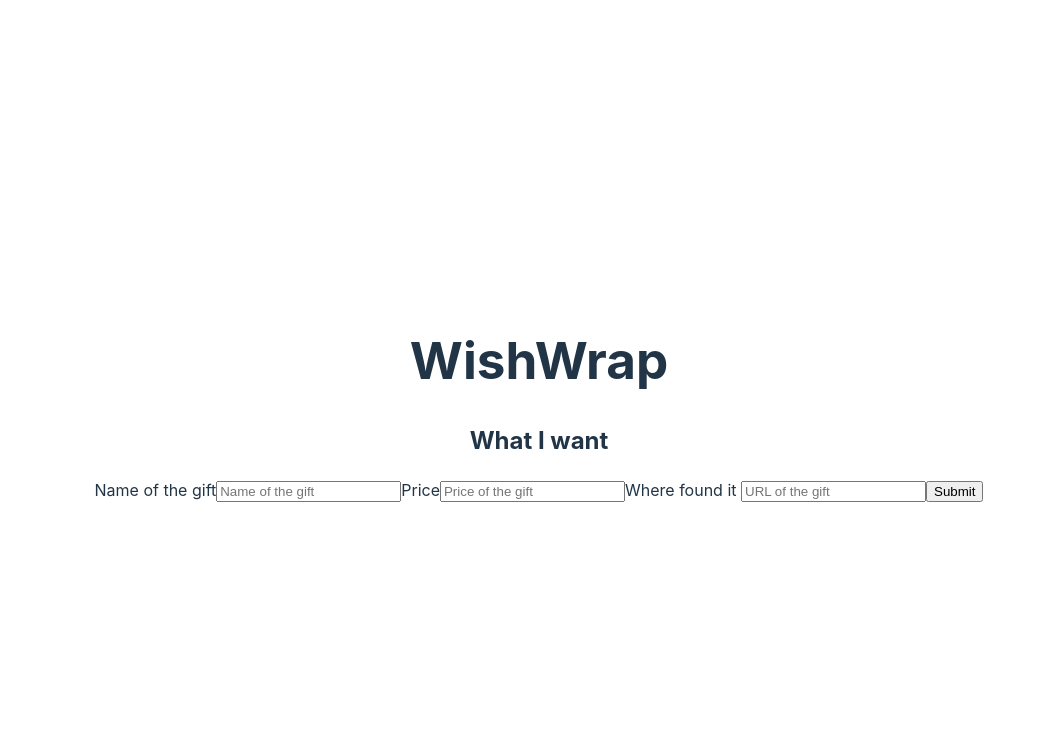
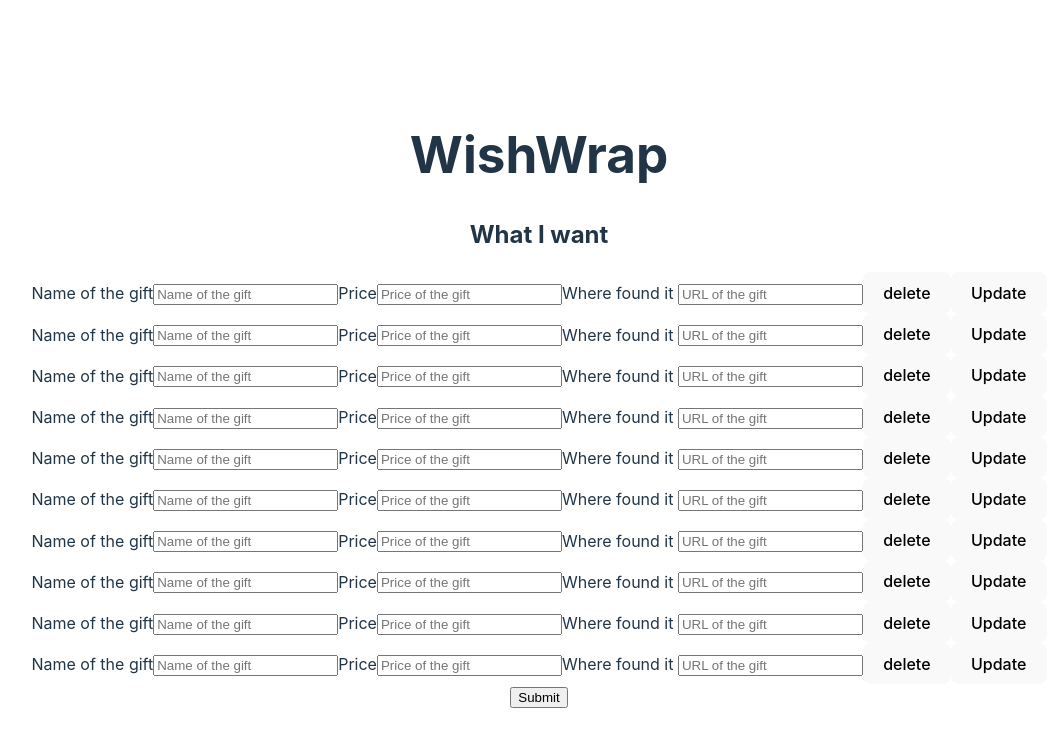
Before and after one commit to WishWrap/project2mod2, a React (Vite) app: page /whatIWant in a window 1280 px wide. Shown: the top 746 px of the page, without its empty margins (101-1158 px from the left). Built offline with nearby package versions, Linux system fonts and the light colour scheme; no server answers.

Commit message:
fix bug and add button

```diff
--- a/src/App.jsx
+++ b/src/App.jsx
@@ -3,6 +3,7 @@ import "./App.css";
 import HomePage from "./pages/HomePage";
 import WhatIWant from "./pages/WhatIWant";
 import ProfilPage from "./pages/ProfilPage";
+import FinalPage from "./pages/FinalPage.jsx";
 import NavBar from "./component/NavBar";
 import { useEffect, useState } from "react";
 import axios from "axios";
@@ -34,6 +35,7 @@ function App() {
         <Route path="/" element={<HomePage />} />
         <Route path="/whatIWant/" element={<WhatIWant/>}/>
         <Route path="/profile/:idUser" element={<ProfilPage/>}/>
+        <Route path="/finalPage" element={<FinalPage/>}/>
       </Routes>
 
 
--- /dev/null
+++ b/src/pages/FinalPage.jsx
@@ -0,0 +1,35 @@
+import { useEffect, useState } from "react";
+import axios from "axios";
+
+function FinalPage () {
+const [data, Setdata] =useState([]);
+useEffect(() => {
+alldata();
+},[]);
+const alldata = () => {
+axios
+.get("http://localhost:5005") // faire / avec what I want
+.then ((response) => {
+    console.log(response.alldata)
+    Setdata(response.data)
+})
+.catch(error)
+console.log(error)
+}
+return (
+    <div>
+        <p>UserName + Measure + DataGift add a delete and update button</p>
+        <p>
+            {data.map((data)=>
+            (<div></div>
+            ))}
+            </p>
+            </div>
+
+)
+
+}
+
+
+
+export default FinalPage
--- a/src/pages/WhatIWant.jsx
+++ b/src/pages/WhatIWant.jsx
@@ -1,75 +1,91 @@
 import { useState } from "react";
 import axios from "axios";
-import { useNavigate } from 'react-router-dom'
+import { useNavigate } from "react-router-dom";
 
 function whatIWant() {
+  const form = [];
+  for (let i=0; i<10; i++) {
+    form.push({ nameOfTheGift: "",
+    price: "",
+    urlOfGift: "",})
+  }
   const navigate = useNavigate();
-    const [userData, setUserData] = useState({
-        nameOfTheGift:"",
-        price :"",
-        urlOfGift:"",
-    });
-    const handleInputChange = (e) => {
-        const {name, value} = e.target;
-        setUserData ({
-            ...userData,
-            [name] : value,
-        });
+  const [userData, setUserData] = useState(form);
+  const handleInputChange = (e, index) => {
+    const {name, value, key } = e.target;
+    console.log(name, value, key)
+    const newArray = [...userData];
+    newArray[index] [name] = value
+    setUserData(newArray
+    );
   };
   const handelSubmit = (e) => {
     e.preventDefault();
     console.log(userData);
+for (let i=0; i<userData.length; i++) {
+   handelUpdate(i)
 
+}
+};
+  const handleDelete = (i) => {
+    const newUserData=[...userData]
+    newUserData.splice(i,1)
+    setUserData(newUserData)
+  }
+
+  const handelUpdate =(i) => {
     axios
-          .post("http://localhost:5005/gift", userData)
+    .post("http://localhost:5005/gift", userData[i])
     .then((response) => {
+      navigate("/finalPage");
       console.log(response.data);
-        //re initialize the form after press enter
-        setUserData({
-            nameOfTheGift:"",
-            price:"",
-            urlOfGift:"",
-          });
     })
     .catch((error) => {
       console.log(error);
     });
-      };
-
-
+  }
 
   return (
     <form onSubmit={handelSubmit}>
       <h2>What I want</h2>
-
+      {[...userData].map((user, index) => (
+        <div key={index}>
           <label>Name of the gift</label>
           <input
             type="text"
             name="nameOfTheGift"
-    value={userData.nameOfTheGift}
-    onChange={handleInputChange}
-    placeholder="Name of the gift" />
+            value={user.nameOfTheGift}
+            onChange={(e) => handleInputChange(e,index)}
+            placeholder="Name of the gift"
+          />
 
           <label>Price</label>
           <input
             type="text"
             name="price"
-    value={userData.price}
-    onChange={handleInputChange}
-    placeholder="Price of the gift" />
+            value={user.price}
+            onChange={(e) => handleInputChange(e,index)}
+            placeholder="Price of the gift"
+          />
 
           <label>Where found it </label>
           <input
             type="text"
             name="urlOfGift"
-    value={userData.urlOfGift}
-    onChange={handleInputChange}
-    placeholder="URL of the gift" />
+            value={user.urlOfGift}
+            onChange={(e) => handleInputChange(e,index)}
+            placeholder="URL of the gift"
+          />
+          <button type="button"onClick={()=> handleDelete(index)}>
+            delete
+          </button>
+          <button type="button" onClick={()=>handelUpdate(index)}>Update</button>
+        </div>
+      ))}
 
-
- <input type="submit"/>
+      <input type="submit" />
     </form>
-)
+  );
 }
 
-export default whatIWant
+export default whatIWant;
```
Lines whose indentation alone changed are shown as unchanged.
